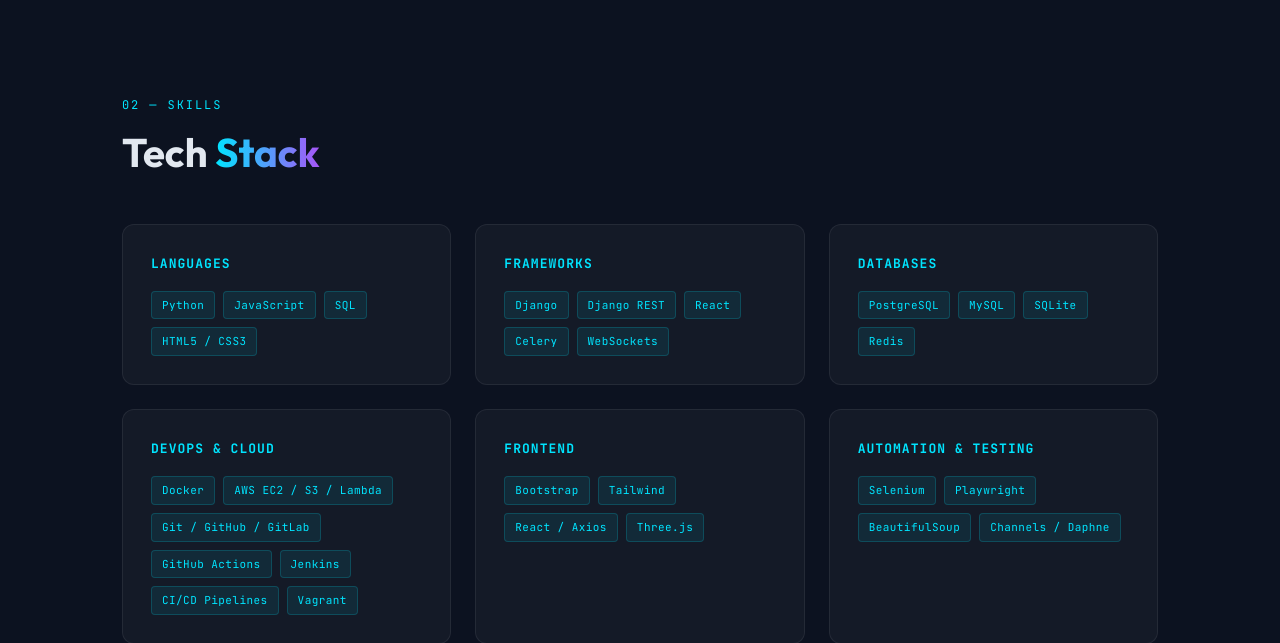
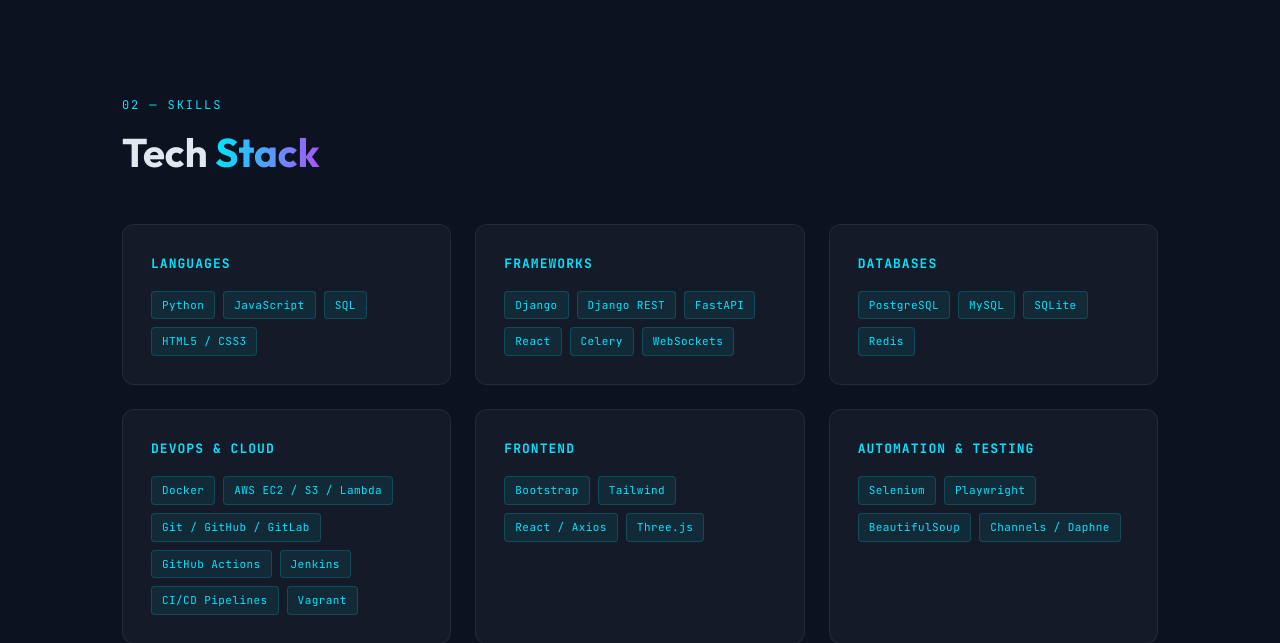
Before and after one commit to SaimiAh/saim-portfolio, a Django app: page / in a window 1280 px wide. Shown: the part 2127-2770 px from the top of the page. Run offline with Django 4.2, Linux system fonts and the light colour scheme; data that the repository does not hold is empty.

Commit message:
Added Some Skills i have.

```diff
--- a/portfolio/templates/portfolio/index.html
+++ b/portfolio/templates/portfolio/index.html
@@ -636,6 +636,7 @@
         <div class="skill-tags">
           <span class="tag">Django</span>
           <span class="tag">Django REST</span>
+          <span class="tag">FastAPI</span>
           <span class="tag">React</span>
           <span class="tag">Celery</span>
           <span class="tag">WebSockets</span>
```
